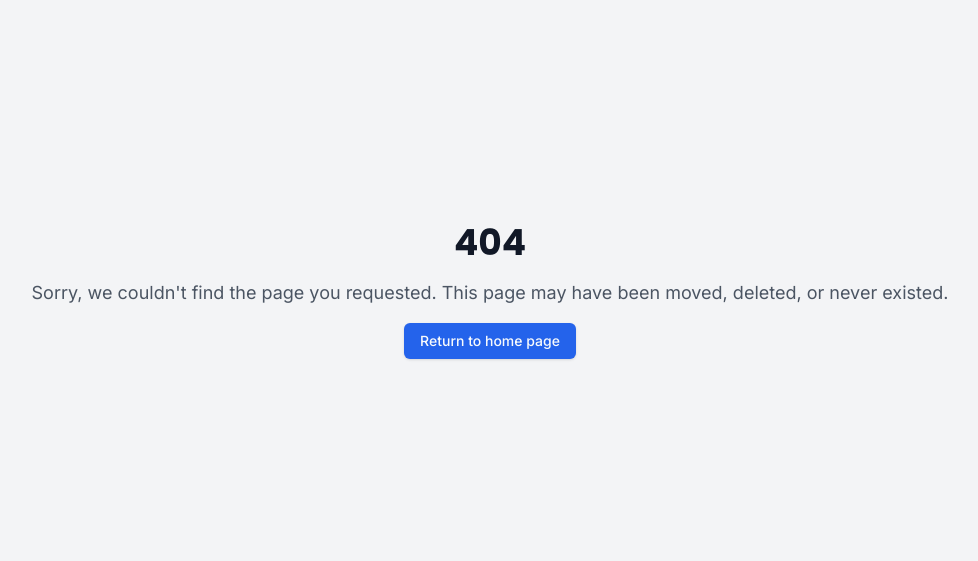
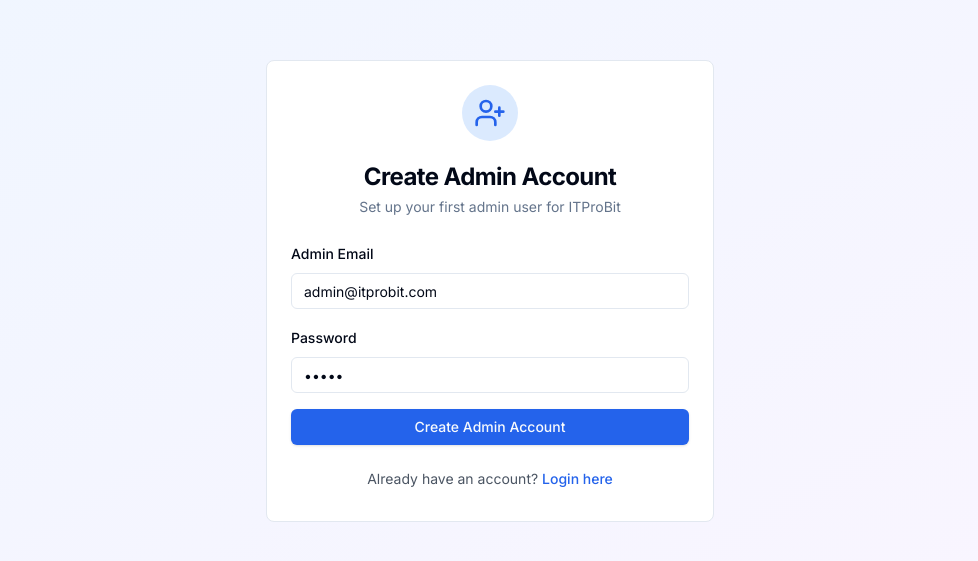
Before and after one commit to kavi25/sg-b1fbaff8-c70c-440d-9729-a161673f93ae-1771058217, a Next.js app: page /admin/setup in a window 1280 px wide. Before the commit this address had no page. Shown: the part 109-670 px from the top of the page, without its empty margins (150-1128 px from the left). Built offline with nearby package versions, Linux system fonts and the light colour scheme; no server answers.

Commit message:
feat(admin): Add initial admin account setup page

```diff
--- a/src/integrations/supabase/types.ts
+++ b/src/integrations/supabase/types.ts
@@ -12,4 +12,4 @@ export type Enums<T extends keyof Database['public']['Enums']> = Database['publi
 export type Functions<T extends keyof Database['public']['Functions']> = Database['public']['Functions'][T];
 
 // Project reference: kthxfjsrurknrcduqcdx
-// Last updated: 2026-01-28T08:35:57.089453
+// Last updated: 2026-01-28T08:56:40.900144
--- /dev/null
+++ b/src/pages/admin/setup.tsx
@@ -0,0 +1,149 @@
+import { useState } from "react";
+import { useRouter } from "next/router";
+import { supabase } from "@/integrations/supabase/client";
+import { SEO } from "@/components/SEO";
+import { Button } from "@/components/ui/button";
+import { Input } from "@/components/ui/input";
+import { Label } from "@/components/ui/label";
+import { Card, CardContent, CardDescription, CardHeader, CardTitle } from "@/components/ui/card";
+import { Alert, AlertDescription } from "@/components/ui/alert";
+import { UserPlus } from "lucide-react";
+
+export default function AdminSetup() {
+  const router = useRouter();
+  const [email, setEmail] = useState("admin@itprobit.com");
+  const [password, setPassword] = useState("admin");
+  const [loading, setLoading] = useState(false);
+  const [error, setError] = useState("");
+  const [success, setSuccess] = useState("");
+
+  const handleCreateAdmin = async (e: React.FormEvent) => {
+    e.preventDefault();
+    setLoading(true);
+    setError("");
+    setSuccess("");
+
+    try {
+      // Sign up the admin user
+      const { data, error } = await supabase.auth.signUp({
+        email,
+        password,
+        options: {
+          data: {
+            role: "admin",
+            is_admin: true,
+          },
+        },
+      });
+
+      if (error) throw error;
+
+      if (data.user) {
+        // Update profile to set admin role
+        const { error: profileError } = await supabase
+          .from("profiles")
+          .update({
+            role: "admin",
+            is_admin: true,
+          })
+          .eq("id", data.user.id);
+
+        if (profileError) {
+          console.error("Profile update error:", profileError);
+        }
+
+        setSuccess("Admin user created successfully! Redirecting to login...");
+        setTimeout(() => {
+          router.push("/admin/login");
+        }, 2000);
+      }
+    } catch (error: any) {
+      setError(error.message || "Failed to create admin user");
+    } finally {
+      setLoading(false);
+    }
+  };
+
+  return (
+    <>
+      <SEO
+        title="Admin Setup - ITProBit"
+        description="Create admin account"
+      />
+      <div className="min-h-screen flex items-center justify-center bg-gradient-to-br from-blue-50 to-purple-50 px-4">
+        <Card className="w-full max-w-md">
+          <CardHeader className="space-y-1 text-center">
+            <div className="flex justify-center mb-4">
+              <div className="p-3 bg-blue-100 rounded-full">
+                <UserPlus className="h-8 w-8 text-blue-600" />
+              </div>
+            </div>
+            <CardTitle className="text-2xl font-bold">Create Admin Account</CardTitle>
+            <CardDescription>
+              Set up your first admin user for ITProBit
+            </CardDescription>
+          </CardHeader>
+          <CardContent>
+            <form onSubmit={handleCreateAdmin} className="space-y-4">
+              {error && (
+                <Alert variant="destructive">
+                  <AlertDescription>{error}</AlertDescription>
+                </Alert>
+              )}
+
+              {success && (
+                <Alert className="bg-green-50 text-green-800 border-green-200">
+                  <AlertDescription>{success}</AlertDescription>
+                </Alert>
+              )}
+
+              <div className="space-y-2">
+                <Label htmlFor="email">Admin Email</Label>
+                <Input
+                  id="email"
+                  type="email"
+                  placeholder="admin@itprobit.com"
+                  value={email}
+                  onChange={(e) => setEmail(e.target.value)}
+                  required
+                />
+              </div>
+
+              <div className="space-y-2">
+                <Label htmlFor="password">Password</Label>
+                <Input
+                  id="password"
+                  type="password"
+                  placeholder="admin"
+                  value={password}
+                  onChange={(e) => setPassword(e.target.value)}
+                  required
+                />
+              </div>
+
+              <Button
+                type="submit"
+                className="w-full"
+                disabled={loading}
+              >
+                {loading ? "Creating Admin..." : "Create Admin Account"}
+              </Button>
+
+              <div className="text-center text-sm text-gray-600">
+                Already have an account?{" "}
+                <Button
+                  type="button"
+                  variant="link"
+                  className="p-0"
+                  onClick={() => router.push("/admin/login")}
+                >
+                  Login here
+                </Button>
+              </div>
+            </form>
+          </CardContent>
+        </Card>
+      </div>
+    </>
+  );
+}
```
Also changed, not shown: 1 other file (tests, documents, lock files or other folders).
